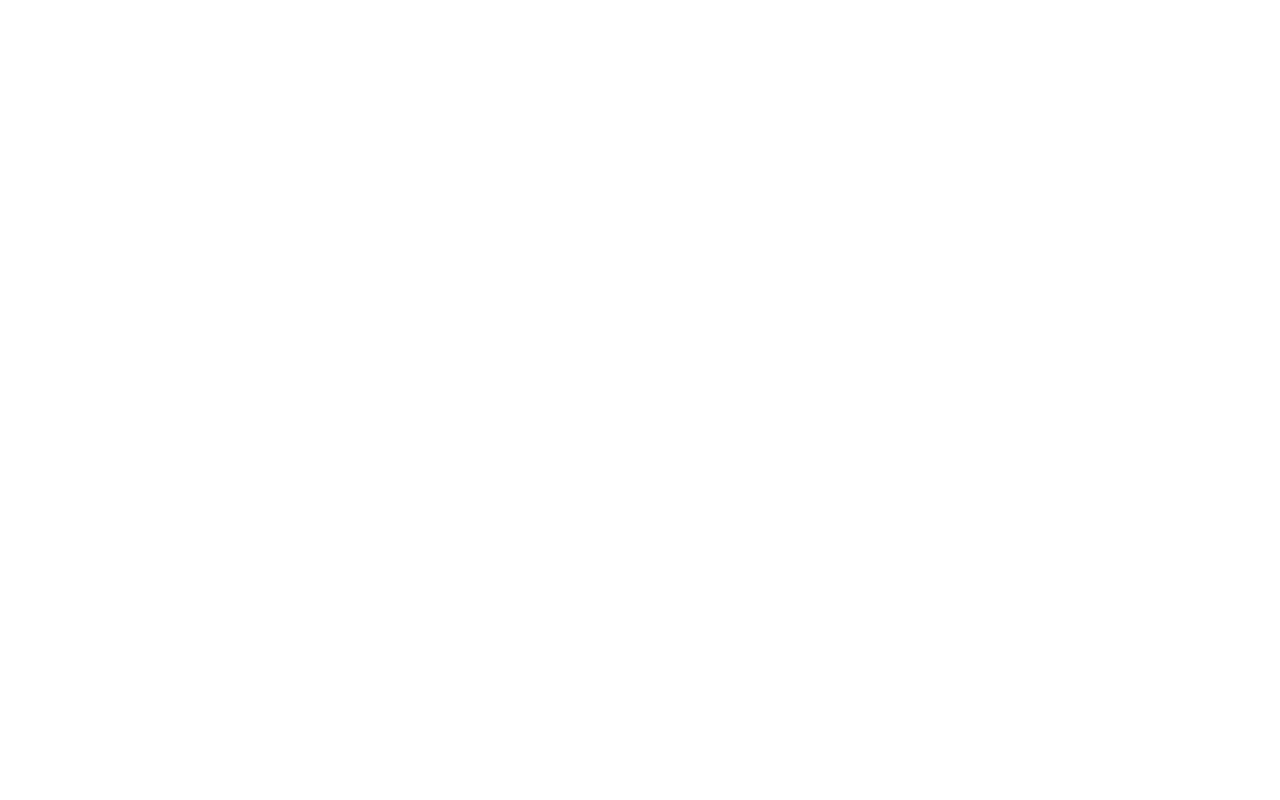
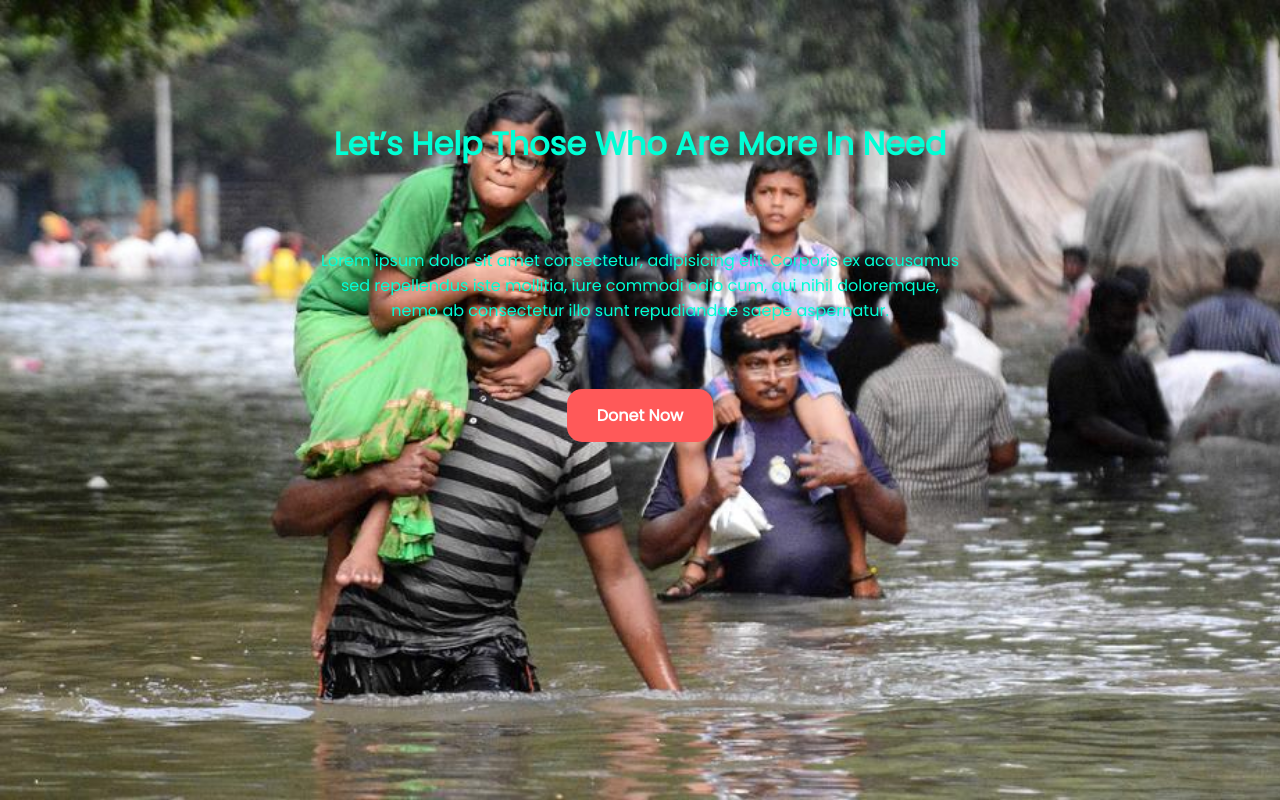
Before and after one commit to asifhasan973/donate-now, a plain HTML site: page index.html in a window 1280 px wide. Drawn offline with Linux system fonts and the light colour scheme.

Commit message:
first section done

```diff
--- a/index.html
+++ b/index.html
@@ -3,10 +3,26 @@
 <head>
     <meta charset="UTF-8">
     <meta name="viewport" content="width=device-width, initial-scale=1.0">
-    <title>Doenate Now</title>
+    <title>Donate Now</title>
+    <link rel="stylesheet" href="style.css">
+    <link rel="preconnect" href="https://fonts.googleapis.com">
+    <link rel="preconnect" href="https://fonts.gstatic.com" crossorigin>
+    <link href="https://fonts.googleapis.com/css2?family=Poppins&display=swap" rel="stylesheet">
+</head>
 
-</head>
 <body>
+    <section class="first-section">
+        <div class="cq">
+            <div class="help">
+                <h1>Let’s Help Those Who Are More In Need</h1>
+                <p>Lorem ipsum dolor sit amet consectetur, adipisicing elit. Corporis ex accusamus sed repellendus iste mollitia, iure commodi odio cum, qui nihil doloremque, nemo ab consectetur illo sunt repudiandae saepe aspernatur.</p>
+                <p>
+                    <a href="http://" class="btn">Donet Now</a>
+                </p>
 
+            </div>
+        </div>
+
+    </section>
 </body>
 </html>
--- a/style.css
+++ b/style.css
@@ -0,0 +1,46 @@
+body {
+    margin: 0;
+    font-family: 'Poppins', sans-serif;
+
+}
+
+
+.first-section {
+    background-image: url(./images/donation4.jpg);
+    height:100vh;
+    background-repeat: no-repeat;
+    background-size: cover;
+
+}
+
+
+.help {
+    text-align: center;
+    margin: auto;
+    width: 50%;
+    color: rgb(0, 255, 213);
+}
+
+.help h1 {
+    padding-top: 120px;
+    margin: 0;
+    font-size: xx-large;
+}
+
+.help p {
+    padding-top: 4em;
+
+
+}
+
+
+.btn {
+    background-color: #FF5959;
+    padding: 15px 30px;
+
+    text-decoration: none;
+    color: rgb(255, 255, 255);
+    font: 20px;
+    border-radius: 15px;
+    font-weight: 800;
+}
```
Also changed, not shown: icons/Frame-1.png (added), icons/blood.svg (added), icons/bus.svg (added), icons/clothes.svg (added), icons/food.png (added), icons/icon11.svg (added), icons/icon13.svg (added), icons/icon4.svg (added), icons/icon5.svg (added), icons/icon6.svg (added), icons/icon7.svg (added), icons/icon8.svg (added), icons/icon9.svg (added), icons/medicine.svg (added), 2 more files.
